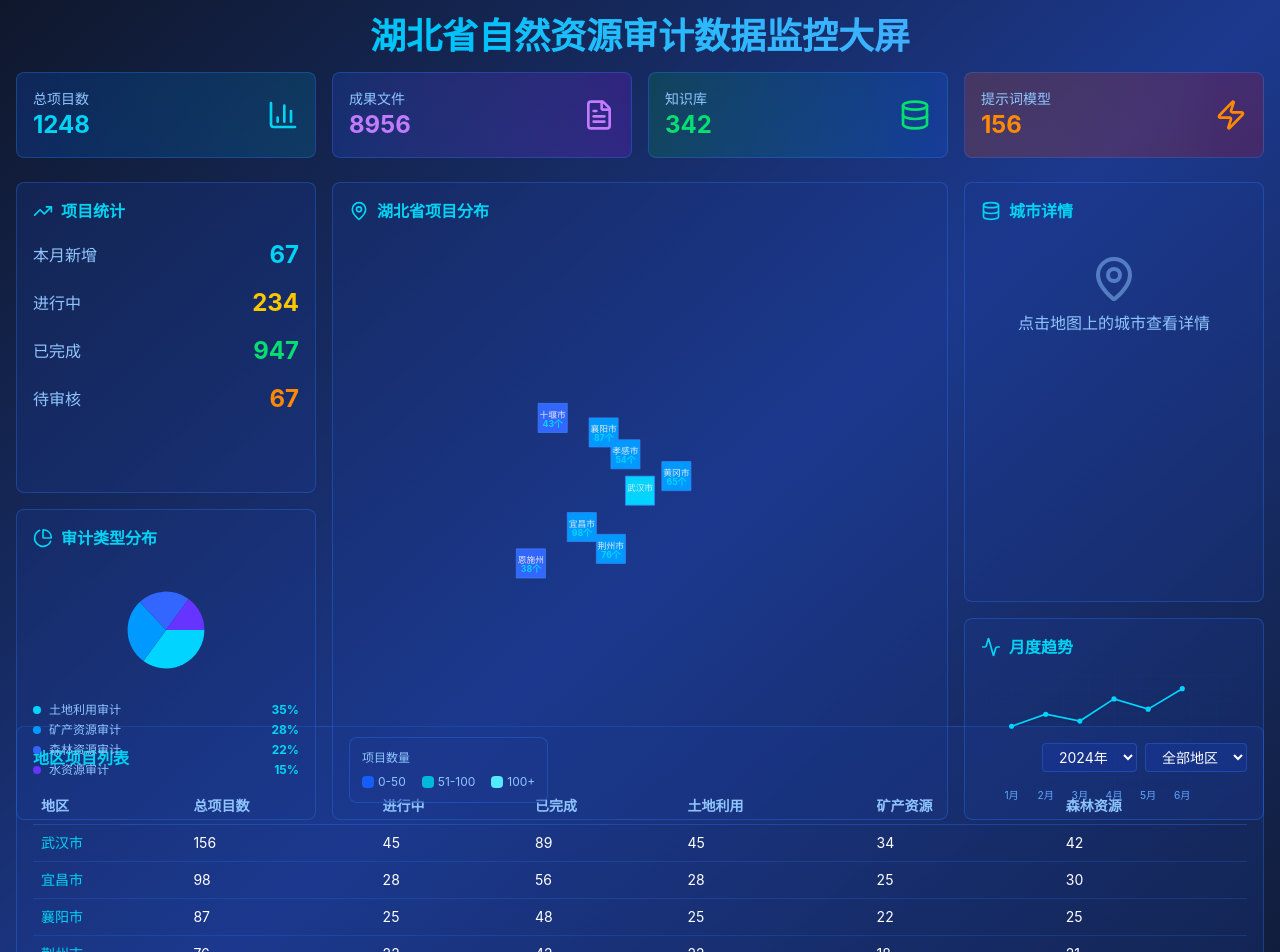
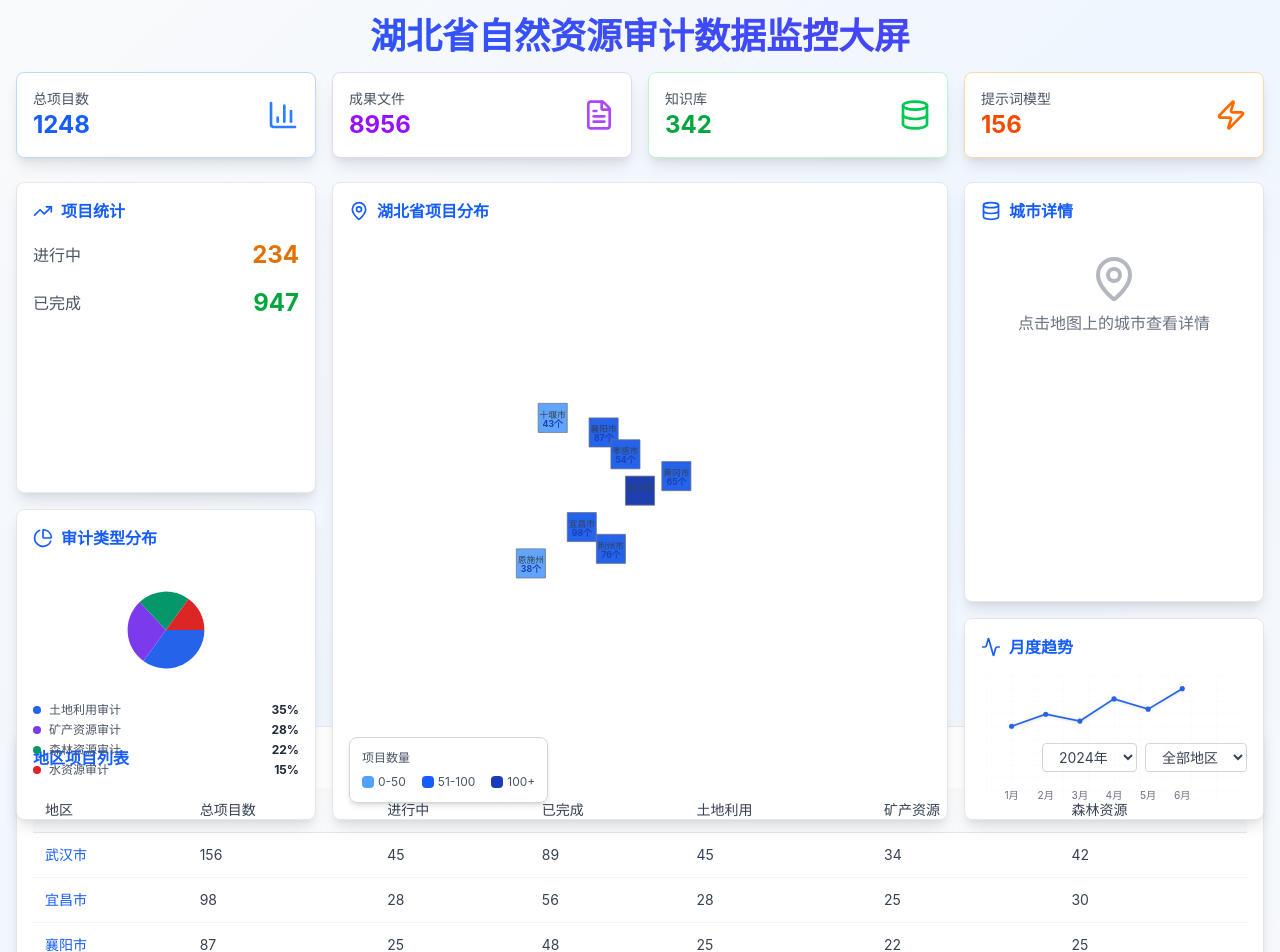
Before and after one commit to SamizuHM/audit-frontend, a Vue app: page /data-screen in a window 1280 px wide. Shown: the top 952 px of the page. Built offline with nearby package versions, Linux system fonts and the light colour scheme; the HTML template or start-up script is replaced by a standard one.

Commit message:
style: 优化湖北省自然资源审计数据监控大屏的样式，调整颜色和布局，提高可读性和视觉效果

```diff
--- a/src/views/DataScreen/HubeiAuditDashboard.vue
+++ b/src/views/DataScreen/HubeiAuditDashboard.vue
@@ -1,12 +1,10 @@
 <template>
-  <div
-    class="min-h-screen bg-gradient-to-br from-slate-900 via-blue-900 to-slate-900 text-white p-4"
-  >
+  <div class="min-h-screen bg-gradient-to-br from-gray-50 via-blue-50 to-gray-50 text-gray-800 p-4">
     <!-- 顶部标题栏 -->
     <div class="mb-6">
       <div class="text-center mb-4">
         <h1
-          class="text-2xl md:text-4xl font-bold bg-gradient-to-r from-cyan-400 to-blue-400 bg-clip-text text-transparent"
+          class="text-2xl md:text-4xl font-bold bg-gradient-to-r from-blue-600 to-indigo-600 bg-clip-text text-transparent"
         >
           湖北省自然资源审计数据监控大屏
         </h1>
@@ -15,50 +13,50 @@
       <!-- 总体统计卡片 -->
       <div class="grid grid-cols-4 gap-4 mb-6">
         <div
-          class="bg-gradient-to-r from-blue-600/20 to-cyan-600/20 border border-blue-500/30 rounded-lg p-4"
+          class="bg-white shadow-lg border border-blue-200 rounded-lg p-4 hover:shadow-xl transition-shadow"
         >
           <div class="flex items-center justify-between">
             <div>
-              <p class="text-blue-300 text-sm">总项目数</p>
-              <p class="text-2xl font-bold text-cyan-400">{{ overallStats.totalProjects }}</p>
+              <p class="text-gray-600 text-sm">总项目数</p>
+              <p class="text-2xl font-bold text-blue-600">{{ overallStats.totalProjects }}</p>
             </div>
-            <BarChart3Icon class="h-8 w-8 text-cyan-400" />
+            <BarChart3Icon class="h-8 w-8 text-blue-500" />
           </div>
         </div>
 
         <div
-          class="bg-gradient-to-r from-blue-600/20 to-purple-600/20 border border-blue-500/30 rounded-lg p-4"
+          class="bg-white shadow-lg border border-purple-200 rounded-lg p-4 hover:shadow-xl transition-shadow"
         >
           <div class="flex items-center justify-between">
             <div>
-              <p class="text-blue-300 text-sm">成果文件</p>
-              <p class="text-2xl font-bold text-purple-400">{{ overallStats.totalFiles }}</p>
+              <p class="text-gray-600 text-sm">成果文件</p>
+              <p class="text-2xl font-bold text-purple-600">{{ overallStats.totalFiles }}</p>
             </div>
-            <FileTextIcon class="h-8 w-8 text-purple-400" />
+            <FileTextIcon class="h-8 w-8 text-purple-500" />
           </div>
         </div>
 
         <div
-          class="bg-gradient-to-r from-green-600/20 to-blue-600/20 border border-blue-500/30 rounded-lg p-4"
+          class="bg-white shadow-lg border border-green-200 rounded-lg p-4 hover:shadow-xl transition-shadow"
         >
           <div class="flex items-center justify-between">
             <div>
-              <p class="text-blue-300 text-sm">知识库</p>
-              <p class="text-2xl font-bold text-green-400">{{ overallStats.knowledgeBase }}</p>
+              <p class="text-gray-600 text-sm">知识库</p>
+              <p class="text-2xl font-bold text-green-600">{{ overallStats.knowledgeBase }}</p>
             </div>
-            <DatabaseIcon class="h-8 w-8 text-green-400" />
+            <DatabaseIcon class="h-8 w-8 text-green-500" />
           </div>
         </div>
 
         <div
-          class="bg-gradient-to-r from-orange-600/20 to-red-600/20 border border-blue-500/30 rounded-lg p-4"
+          class="bg-white shadow-lg border border-orange-200 rounded-lg p-4 hover:shadow-xl transition-shadow"
         >
           <div class="flex items-center justify-between">
             <div>
-              <p class="text-blue-300 text-sm">提示词模型</p>
-              <p class="text-2xl font-bold text-orange-400">{{ overallStats.promptModels }}</p>
+              <p class="text-gray-600 text-sm">提示词模型</p>
+              <p class="text-2xl font-bold text-orange-600">{{ overallStats.promptModels }}</p>
             </div>
-            <ZapIcon class="h-8 w-8 text-orange-400" />
+            <ZapIcon class="h-8 w-8 text-orange-500" />
           </div>
         </div>
       </div>
@@ -69,36 +67,28 @@
       <!-- 左侧 - 项目统计和审计类型分布 -->
       <div class="col-span-3 grid grid-rows-2 gap-4">
         <!-- 项目统计 -->
-        <div class="bg-blue-900/30 border border-blue-500/30 rounded-lg p-4">
+        <div class="bg-white shadow-lg border border-gray-200 rounded-lg p-4">
           <div class="flex items-center gap-2 mb-4">
-            <TrendingUpIcon class="h-5 w-5 text-cyan-400" />
-            <h3 class="text-cyan-400 font-semibold">项目统计</h3>
+            <TrendingUpIcon class="h-5 w-5 text-blue-600" />
+            <h3 class="text-blue-600 font-semibold">项目统计</h3>
           </div>
           <div class="space-y-4">
             <div class="flex justify-between items-center">
-              <span class="text-blue-300">本月新增</span>
-              <span class="text-2xl font-bold text-cyan-400">67</span>
+              <span class="text-gray-600">进行中</span>
+              <span class="text-2xl font-bold text-amber-600">234</span>
             </div>
             <div class="flex justify-between items-center">
-              <span class="text-blue-300">进行中</span>
-              <span class="text-2xl font-bold text-yellow-400">234</span>
-            </div>
-            <div class="flex justify-between items-center">
-              <span class="text-blue-300">已完成</span>
-              <span class="text-2xl font-bold text-green-400">947</span>
-            </div>
-            <div class="flex justify-between items-center">
-              <span class="text-blue-300">待审核</span>
-              <span class="text-2xl font-bold text-orange-400">67</span>
+              <span class="text-gray-600">已完成</span>
+              <span class="text-2xl font-bold text-green-600">947</span>
             </div>
           </div>
         </div>
 
         <!-- 审计类型分布 -->
-        <div class="bg-blue-900/30 border border-blue-500/30 rounded-lg p-4">
+        <div class="bg-white shadow-lg border border-gray-200 rounded-lg p-4">
           <div class="flex items-center gap-2 mb-4">
-            <PieChartIcon class="h-5 w-5 text-cyan-400" />
-            <h3 class="text-cyan-400 font-semibold">审计类型分布</h3>
+            <PieChartIcon class="h-5 w-5 text-blue-600" />
+            <h3 class="text-blue-600 font-semibold">审计类型分布</h3>
           </div>
 
           <div class="relative h-full">
@@ -126,9 +116,9 @@
               >
                 <div class="flex items-center gap-2">
                   <div class="w-2 h-2 rounded" :style="{ backgroundColor: item.color }"></div>
-                  <span class="text-blue-300">{{ item.name }}</span>
+                  <span class="text-gray-600">{{ item.name }}</span>
                 </div>
-                <span class="text-cyan-400 font-bold">{{ item.value }}%</span>
+                <span class="text-gray-800 font-bold">{{ item.value }}%</span>
               </div>
             </div>
           </div>
@@ -137,11 +127,11 @@
 
       <!-- 中间 - 湖北省地图 -->
       <div class="col-span-6">
-        <div class="bg-blue-900/30 border border-blue-500/30 rounded-lg h-full p-4">
+        <div class="bg-white shadow-lg border border-gray-200 rounded-lg h-full p-4">
           <div class="flex items-center gap-2 mb-4">
-            <MapPinIcon class="h-5 w-5 text-cyan-400" />
-            <h3 class="text-cyan-400 font-semibold">湖北省项目分布</h3>
-            <span v-if="selectedCity" class="ml-auto text-sm text-blue-300">
+            <MapPinIcon class="h-5 w-5 text-blue-600" />
+            <h3 class="text-blue-600 font-semibold">湖北省项目分布</h3>
+            <span v-if="selectedCity" class="ml-auto text-sm text-gray-600">
               当前选中: {{ selectedCity.name }}
             </span>
           </div>
@@ -157,7 +147,7 @@
                 <path
                   :d="city.path"
                   :fill="getCityColor(city)"
-                  :stroke="selectedCity?.id === city.id ? '#00d4ff' : '#3b82f6'"
+                  :stroke="selectedCity?.id === city.id ? '#1e40af' : '#6b7280'"
                   :stroke-width="selectedCity?.id === city.id ? '3' : '1'"
                   class="cursor-pointer transition-all duration-300 hover:brightness-110"
                   @click="selectCity(city)"
@@ -169,7 +159,7 @@
                 <text
                   :x="city.labelX"
                   :y="city.labelY"
-                  fill="#e2e8f0"
+                  fill="#374151"
                   text-anchor="middle"
                   class="text-xs font-medium pointer-events-none"
                 >
@@ -180,7 +170,7 @@
                 <text
                   :x="city.labelX"
                   :y="city.labelY + 12"
-                  fill="#00d4ff"
+                  fill="#1e40af"
                   text-anchor="middle"
                   class="text-xs font-bold pointer-events-none"
                 >
@@ -195,14 +185,14 @@
                   :y="hoveredCity.labelY - 35"
                   width="80"
                   height="25"
-                  fill="#1e3a8a"
-                  stroke="#3b82f6"
+                  fill="#f3f4f6"
+                  stroke="#6b7280"
                   rx="4"
                 />
                 <text
                   :x="hoveredCity.labelX"
                   :y="hoveredCity.labelY - 20"
-                  fill="#00d4ff"
+                  fill="#1e40af"
                   text-anchor="middle"
                   class="text-xs font-bold"
                 >
@@ -212,20 +202,22 @@
             </svg>
 
             <!-- 图例 -->
-            <div class="absolute bottom-10 bg-blue-900/50 p-3 rounded-lg border border-blue-500/30">
-              <div class="text-xs text-blue-300 mb-2">项目数量</div>
+            <div
+              class="absolute bottom-10 bg-white/90 p-3 rounded-lg border border-gray-300 shadow-md"
+            >
+              <div class="text-xs text-gray-600 mb-2">项目数量</div>
               <div class="flex items-center gap-4 text-xs">
                 <div class="flex items-center gap-1">
-                  <div class="w-3 h-3 bg-blue-600 rounded"></div>
-                  <span class="text-blue-300">0-50</span>
+                  <div class="w-3 h-3 bg-blue-400 rounded"></div>
+                  <span class="text-gray-600">0-50</span>
                 </div>
                 <div class="flex items-center gap-1">
-                  <div class="w-3 h-3 bg-cyan-500 rounded"></div>
-                  <span class="text-blue-300">51-100</span>
+                  <div class="w-3 h-3 bg-blue-600 rounded"></div>
+                  <span class="text-gray-600">51-100</span>
                 </div>
                 <div class="flex items-center gap-1">
-                  <div class="w-3 h-3 bg-cyan-300 rounded"></div>
-                  <span class="text-blue-300">100+</span>
+                  <div class="w-3 h-3 bg-blue-800 rounded"></div>
+                  <span class="text-gray-600">100+</span>
                 </div>
               </div>
             </div>
@@ -236,77 +228,77 @@
       <!-- 右侧 - 城市详情和月度趋势 -->
       <div class="col-span-3 grid grid-rows-3 gap-4">
         <!-- 选中城市详情 -->
-        <div class="bg-blue-900/30 border border-blue-500/30 rounded-lg p-4 row-span-2">
+        <div class="bg-white shadow-lg border border-gray-200 rounded-lg p-4 row-span-2">
           <div class="flex items-center gap-2 mb-4">
-            <DatabaseIcon class="h-5 w-5 text-cyan-400" />
-            <h3 class="text-cyan-400 font-semibold">
+            <DatabaseIcon class="h-5 w-5 text-blue-600" />
+            <h3 class="text-blue-600 font-semibold">
               {{ selectedCity ? selectedCity.name + '详情' : '城市详情' }}
             </h3>
           </div>
 
           <div v-if="selectedCity" class="space-y-4">
-            <div class="bg-blue-800/20 p-3 rounded">
-              <div class="text-sm text-blue-300 mb-2">项目概况</div>
+            <div class="bg-gray-50 p-3 rounded border">
+              <div class="text-sm text-gray-600 mb-2">项目概况</div>
               <div class="grid grid-cols-2 gap-2 text-xs">
                 <div>
-                  <span class="text-blue-300">总项目:</span>
-                  <span class="text-cyan-400 font-bold ml-1">{{ selectedCity.projects }}</span>
+                  <span class="text-gray-600">总项目:</span>
+                  <span class="text-blue-600 font-bold ml-1">{{ selectedCity.projects }}</span>
                 </div>
                 <div>
-                  <span class="text-blue-300">进行中:</span>
-                  <span class="text-yellow-400 font-bold ml-1">{{ selectedCity.ongoing }}</span>
+                  <span class="text-gray-600">进行中:</span>
+                  <span class="text-amber-600 font-bold ml-1">{{ selectedCity.ongoing }}</span>
                 </div>
                 <div>
-                  <span class="text-blue-300">已完成:</span>
-                  <span class="text-green-400 font-bold ml-1">{{ selectedCity.completed }}</span>
+                  <span class="text-gray-600">已完成:</span>
+                  <span class="text-green-600 font-bold ml-1">{{ selectedCity.completed }}</span>
                 </div>
                 <div>
-                  <span class="text-blue-300">待审核:</span>
-                  <span class="text-orange-400 font-bold ml-1">{{ selectedCity.pending }}</span>
+                  <span class="text-gray-600">待审核:</span>
+                  <span class="text-orange-600 font-bold ml-1">{{ selectedCity.pending }}</span>
                 </div>
               </div>
             </div>
 
-            <div class="bg-blue-800/20 p-3 rounded">
-              <div class="text-sm text-blue-300 mb-2">审计类型分布</div>
+            <div class="bg-gray-50 p-3 rounded border">
+              <div class="text-sm text-gray-600 mb-2">审计类型分布</div>
               <div class="space-y-2">
                 <div
                   v-for="type in selectedCity.auditTypes"
                   :key="type.name"
                   class="flex justify-between text-xs"
                 >
-                  <span class="text-blue-300">{{ type.name }}</span>
-                  <span class="text-cyan-400 font-bold">{{ type.count }}</span>
+                  <span class="text-gray-600">{{ type.name }}</span>
+                  <span class="text-gray-800 font-bold">{{ type.count }}</span>
                 </div>
               </div>
             </div>
 
-            <div class="bg-blue-800/20 p-3 rounded">
-              <div class="text-sm text-blue-300 mb-2">最新项目</div>
+            <div class="bg-gray-50 p-3 rounded border">
+              <div class="text-sm text-gray-600 mb-2">最新项目</div>
               <div class="space-y-2 max-h-32 overflow-y-auto">
                 <div
                   v-for="project in selectedCity.recentProjects"
                   :key="project.id"
-                  class="text-xs p-2 bg-blue-700/20 rounded"
+                  class="text-xs p-2 bg-white rounded border"
                 >
-                  <div class="text-cyan-400 font-medium">{{ project.name }}</div>
-                  <div class="text-blue-300 mt-1">{{ project.date }}</div>
+                  <div class="text-blue-600 font-medium">{{ project.name }}</div>
+                  <div class="text-gray-500 mt-1">{{ project.date }}</div>
                 </div>
               </div>
             </div>
           </div>
 
-          <div v-else class="text-center text-blue-300 mt-8">
+          <div v-else class="text-center text-gray-500 mt-8">
             <MapPinIcon class="h-12 w-12 mx-auto mb-2 opacity-50" />
             <p>点击地图上的城市查看详情</p>
           </div>
         </div>
 
         <!-- 月度趋势 -->
-        <div class="bg-blue-900/30 border border-blue-500/30 rounded-lg p-4">
+        <div class="bg-white shadow-lg border border-gray-200 rounded-lg p-4">
           <div class="flex items-center gap-2 mb-4">
-            <ActivityIcon class="h-5 w-5 text-cyan-400" />
-            <h3 class="text-cyan-400 font-semibold">月度趋势</h3>
+            <ActivityIcon class="h-5 w-5 text-blue-600" />
+            <h3 class="text-blue-600 font-semibold">月度趋势</h3>
           </div>
 
           <div class="relative h-full">
@@ -316,9 +308,9 @@
                   <path
                     d="M 30 0 L 0 0 0 15"
                     fill="none"
-                    stroke="#1e40af"
+                    stroke="#e5e7eb"
                     stroke-width="0.5"
-                    opacity="0.3"
+                    opacity="0.5"
                   />
                 </pattern>
               </defs>
@@ -327,7 +319,7 @@
               <polyline
                 :points="trendPoints"
                 fill="none"
-                stroke="#00d4ff"
+                stroke="#2563eb"
                 stroke-width="2"
                 class="drop-shadow-sm"
               />
@@ -338,7 +330,7 @@
                 :cx="30 + index * 40"
                 :cy="150 - point.projects * 2"
                 r="3"
-                fill="#00d4ff"
+                fill="#2563eb"
                 class="cursor-pointer transition-all duration-300 hover:r-5"
               />
 
@@ -347,7 +339,7 @@
                 :key="'label-' + index"
                 :x="30 + index * 40"
                 y="145"
-                fill="#60a5fa"
+                fill="#6b7280"
                 text-anchor="middle"
                 class="text-xs"
               >
@@ -361,13 +353,13 @@
 
     <!-- 底部项目列表 -->
     <div class="mt-6">
-      <div class="bg-blue-900/30 border border-blue-500/30 rounded-lg p-4">
+      <div class="bg-white shadow-lg border border-gray-200 rounded-lg p-4">
         <div class="flex justify-between items-center mb-4">
-          <h3 class="text-cyan-400 font-semibold">地区项目列表</h3>
+          <h3 class="text-blue-600 font-semibold">地区项目列表</h3>
           <div class="flex gap-2">
             <select
               v-model="selectedYear"
-              class="bg-blue-800/30 border border-blue-500/30 rounded px-3 py-1 text-white text-sm"
+              class="bg-white border border-gray-300 rounded px-3 py-1 text-gray-700 text-sm focus:ring-2 focus:ring-blue-500 focus:border-blue-500"
             >
               <option value="2024">2024年</option>
               <option value="2023">2023年</option>
@@ -375,7 +367,7 @@
             </select>
             <select
               v-model="selectedRegion"
-              class="bg-blue-800/30 border border-blue-500/30 rounded px-3 py-1 text-white text-sm"
+              class="bg-white border border-gray-300 rounded px-3 py-1 text-gray-700 text-sm focus:ring-2 focus:ring-blue-500 focus:border-blue-500"
             >
               <option value="all">全部地区</option>
               <option value="wuhan">武汉市</option>
@@ -387,30 +379,30 @@
         <div class="overflow-x-auto">
           <table class="w-full text-sm">
             <thead>
-              <tr class="border-b border-blue-500/30">
-                <th class="text-left p-2 text-blue-300">地区</th>
-                <th class="text-left p-2 text-blue-300">总项目数</th>
-                <th class="text-left p-2 text-blue-300">进行中</th>
-                <th class="text-left p-2 text-blue-300">已完成</th>
-                <th class="text-left p-2 text-blue-300">土地利用</th>
-                <th class="text-left p-2 text-blue-300">矿产资源</th>
-                <th class="text-left p-2 text-blue-300">森林资源</th>
+              <tr class="border-b border-gray-200 bg-gray-50">
+                <th class="text-left p-3 text-gray-700 font-medium">地区</th>
+                <th class="text-left p-3 text-gray-700 font-medium">总项目数</th>
+                <th class="text-left p-3 text-gray-700 font-medium">进行中</th>
+                <th class="text-left p-3 text-gray-700 font-medium">已完成</th>
+                <th class="text-left p-3 text-gray-700 font-medium">土地利用</th>
+                <th class="text-left p-3 text-gray-700 font-medium">矿产资源</th>
+                <th class="text-left p-3 text-gray-700 font-medium">森林资源</th>
               </tr>
             </thead>
             <tbody>
               <tr
                 v-for="city in hubeiCities.slice(0, 8)"
                 :key="city.id"
-                class="border-b border-blue-500/20 hover:bg-blue-800/20 cursor-pointer"
+                class="border-b border-gray-100 hover:bg-blue-50 cursor-pointer transition-colors"
                 @click="selectCity(city)"
               >
-                <td class="p-2 text-cyan-400 font-medium">{{ city.name }}</td>
-                <td class="p-2">{{ city.projects }}</td>
-                <td class="p-2">{{ city.ongoing }}</td>
-                <td class="p-2">{{ city.completed }}</td>
-                <td class="p-2">{{ city.auditTypes[0]?.count || 0 }}</td>
-                <td class="p-2">{{ city.auditTypes[1]?.count || 0 }}</td>
-                <td class="p-2">{{ city.auditTypes[2]?.count || 0 }}</td>
+                <td class="p-3 text-blue-600 font-medium">{{ city.name }}</td>
+                <td class="p-3 text-gray-700">{{ city.projects }}</td>
+                <td class="p-3 text-gray-700">{{ city.ongoing }}</td>
+                <td class="p-3 text-gray-700">{{ city.completed }}</td>
+                <td class="p-3 text-gray-700">{{ city.auditTypes[0]?.count || 0 }}</td>
+                <td class="p-3 text-gray-700">{{ city.auditTypes[1]?.count || 0 }}</td>
+                <td class="p-3 text-gray-700">{{ city.auditTypes[2]?.count || 0 }}</td>
               </tr>
             </tbody>
           </table>
@@ -659,10 +651,10 @@ const hubeiCities = ref([
 
 // 饼图数据
 const pieData = ref([
-  { name: '土地利用审计', value: 35, color: '#00D4FF' },
-  { name: '矿产资源审计', value: 28, color: '#0099FF' },
-  { name: '森林资源审计', value: 22, color: '#3366FF' },
-  { name: '水资源审计', value: 15, color: '#6633FF' },
+  { name: '土地利用审计', value: 35, color: '#2563eb' }, // 蓝色
+  { name: '矿产资源审计', value: 28, color: '#7c3aed' }, // 紫色
+  { name: '森林资源审计', value: 22, color: '#059669' }, // 绿色
+  { name: '水资源审计', value: 15, color: '#dc2626' }, // 红色
 ])
 
 // 趋势数据
@@ -677,9 +669,9 @@ const trendData = ref([
 
 // 计算属性
 const getCityColor = (city: City) => {
-  if (city.projects > 100) return '#00d4ff'
-  if (city.projects > 50) return '#0099ff'
-  return '#3366ff'
+  if (city.projects > 100) return '#1e40af' // 深蓝色
+  if (city.projects > 50) return '#2563eb' // 中蓝色
+  return '#60a5fa' // 浅蓝色
 }
 
 const pieSegments = computed(() => {
@@ -724,16 +716,16 @@ const selectCity = (city: City) => {
 }
 
 ::-webkit-scrollbar-track {
-  background: rgba(30, 58, 138, 0.3);
+  background: rgba(243, 244, 246, 0.5);
 }
 
 ::-webkit-scrollbar-thumb {
-  background: rgba(59, 130, 246, 0.6);
+  background: rgba(107, 114, 128, 0.6);
   border-radius: 2px;
 }
 
 ::-webkit-scrollbar-thumb:hover {
-  background: rgba(59, 130, 246, 0.8);
+  background: rgba(107, 114, 128, 0.8);
 }
 
 /* 动画效果 */
@@ -741,13 +733,36 @@ const selectCity = (city: City) => {
   transition: all 0.3s ease;
 }
 
+.transition-colors {
+  transition:
+    color 0.2s ease,
+    background-color 0.2s ease;
+}
+
+.transition-shadow {
+  transition: box-shadow 0.2s ease;
+}
+
 /* 地图悬停效果 */
 svg path:hover {
-  filter: brightness(1.2);
+  filter: brightness(1.1);
 }
 
 /* 表格行悬停效果 */
 tbody tr:hover {
-  background-color: rgba(30, 58, 138, 0.2);
+  background-color: rgba(59, 130, 246, 0.05);
+}
+
+/* 阴影效果 */
+.shadow-lg {
+  box-shadow:
+    0 10px 15px -3px rgba(0, 0, 0, 0.1),
+    0 4px 6px -2px rgba(0, 0, 0, 0.05);
+}
+
+.hover\:shadow-xl:hover {
+  box-shadow:
+    0 20px 25px -5px rgba(0, 0, 0, 0.1),
+    0 10px 10px -5px rgba(0, 0, 0, 0.04);
 }
 </style>
```
